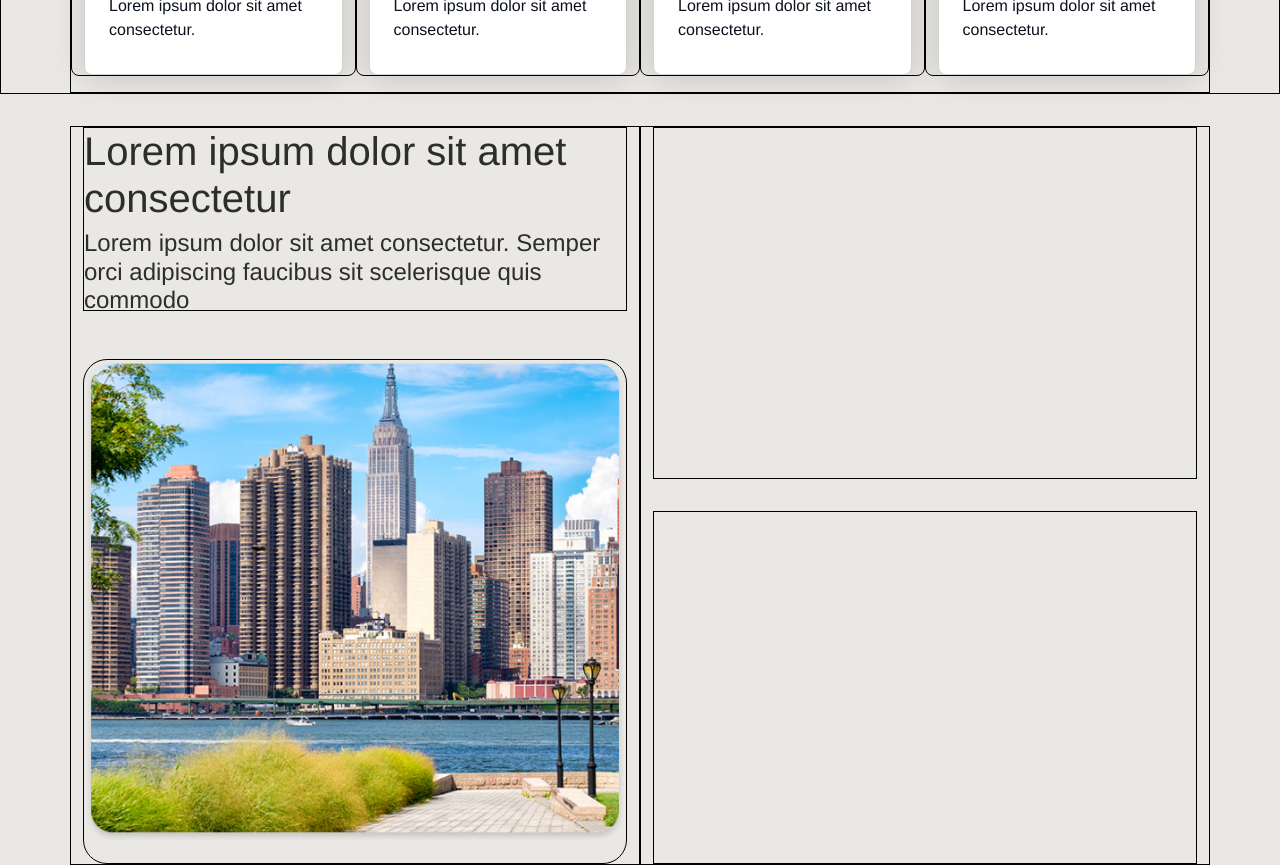
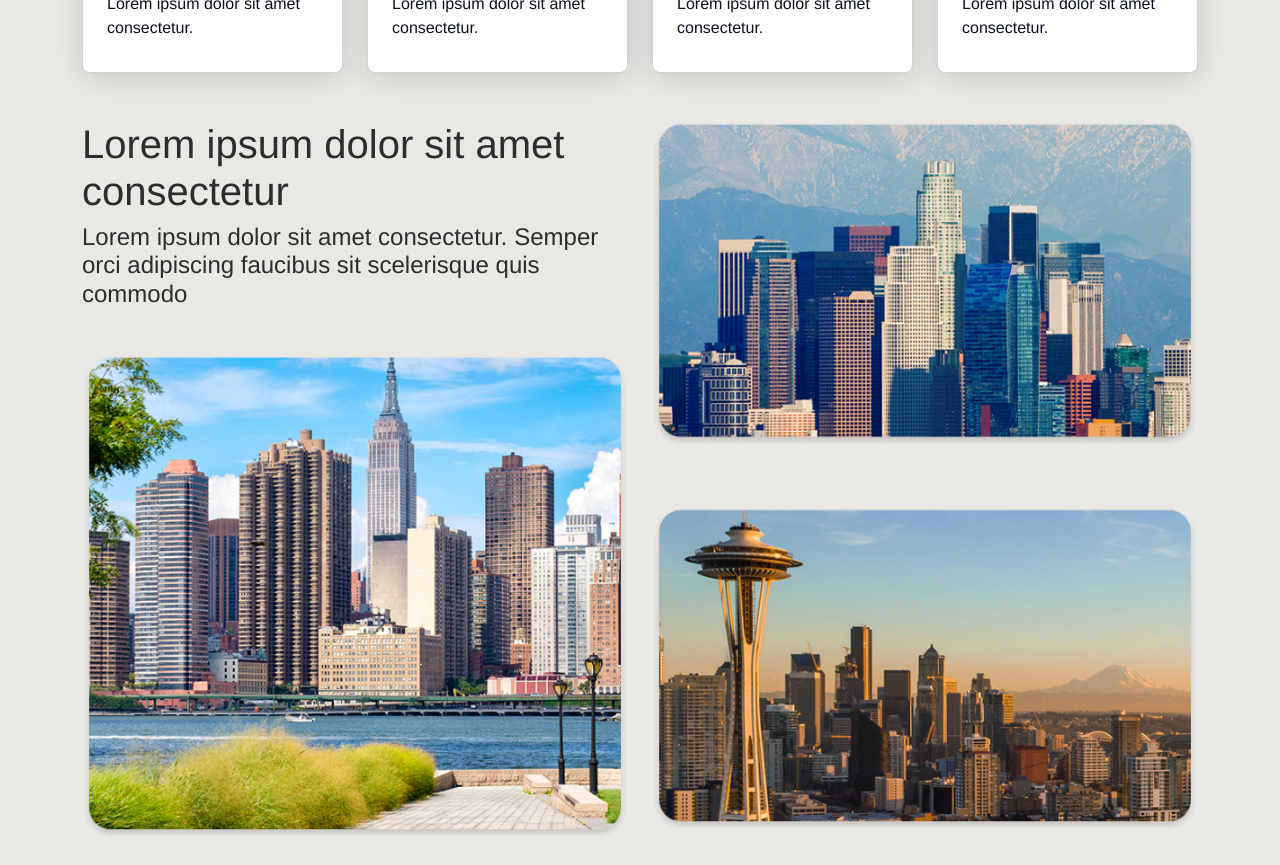
Before and after one commit to lshv04/Monks1, a React (Vite) app: page / in a window 1280 px wide. Shown: the part 1040-1905 px from the top of the page. Built offline with nearby package versions, Linux system fonts and the light colour scheme.

Commit message:
terminando responsividade Section3

```diff
--- a/src/components/Section3.jsx
+++ b/src/components/Section3.jsx
@@ -1,6 +1,8 @@
 import React from 'react';
 import styles from './Section3.module.css'; // Importa o CSS Module
 import image5 from '../assets/Section3/image5.png'; // Importa a imagem local
+import image6 from '../assets/Section3/image6.png'; // Importa a imagem local
+import image7 from '../assets/Section3/image7.png'; // Importa a imagem local
 
 const Section3 = () => {
     return (
@@ -19,12 +21,12 @@ const Section3 = () => {
                         </div>
 
                     </div>
-                    <div className={`col-12 col-md-6 bord ${styles.gridColumn}`}>
+                    <div className={`col-12 col-lg-6 bord ${styles.gridColumn}`}>
                         <div className={` bord ${styles.imageContent2}`}>
-
+                            <img src={image6} alt="Description of Image" className={styles.imageContent} />
                         </div>
                         <div className={` bord ${styles.imageContent2}`}>
-
+                            <img src={image7} alt="Description of Image" className={styles.imageContent} />
                         </div>
                     </div>
                 </div>
--- a/src/components/Section3.module.css
+++ b/src/components/Section3.module.css
@@ -10,6 +10,7 @@
     gap: 2rem;
 
 }
+
 /* Colunas */
 
 /* Estilo para o título e parágrafo */
@@ -58,6 +59,7 @@
 
 .imageContent2{
     height: 100%;
+
 }
 
 
@@ -74,6 +76,7 @@
         height: 100%; /* Preenche a altura da div */
         object-fit: cover; /* Faz com que a imagem preencha a div sem distorção */
     }
+
 }
 
 
--- a/src/index.css
+++ b/src/index.css
@@ -4,9 +4,9 @@ body{
   background-color: #EAE8E4;
 }
 
-.bord{
+/* .bord{
   border:1px solid black;
-}
+} */
 
 /* .bord1{
   border:1px solid white;
```
Also changed, not shown: src/assets/Section3/image6.png (added), src/assets/Section3/image7.png (added).
